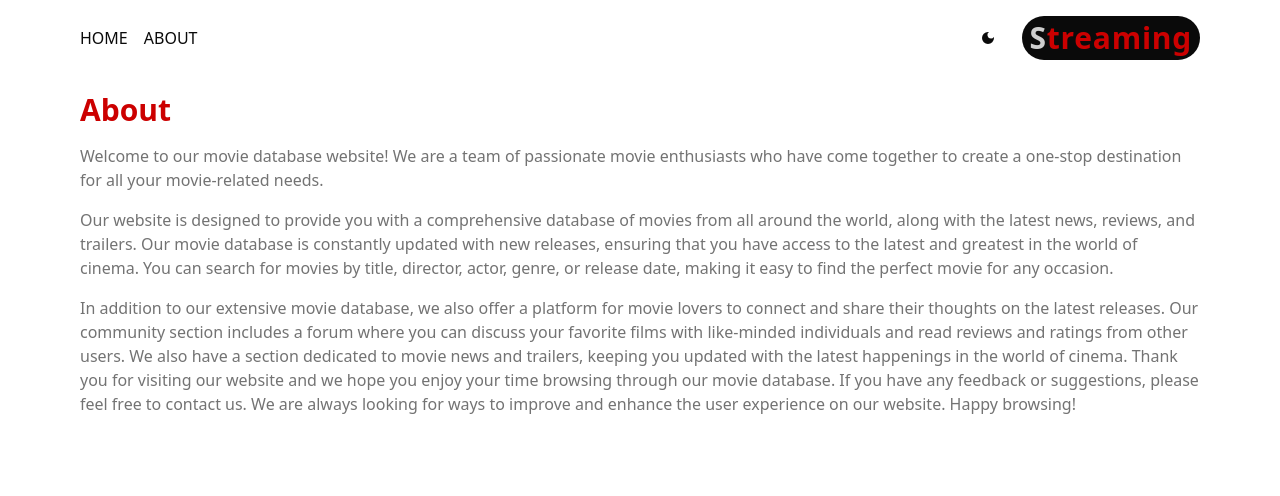
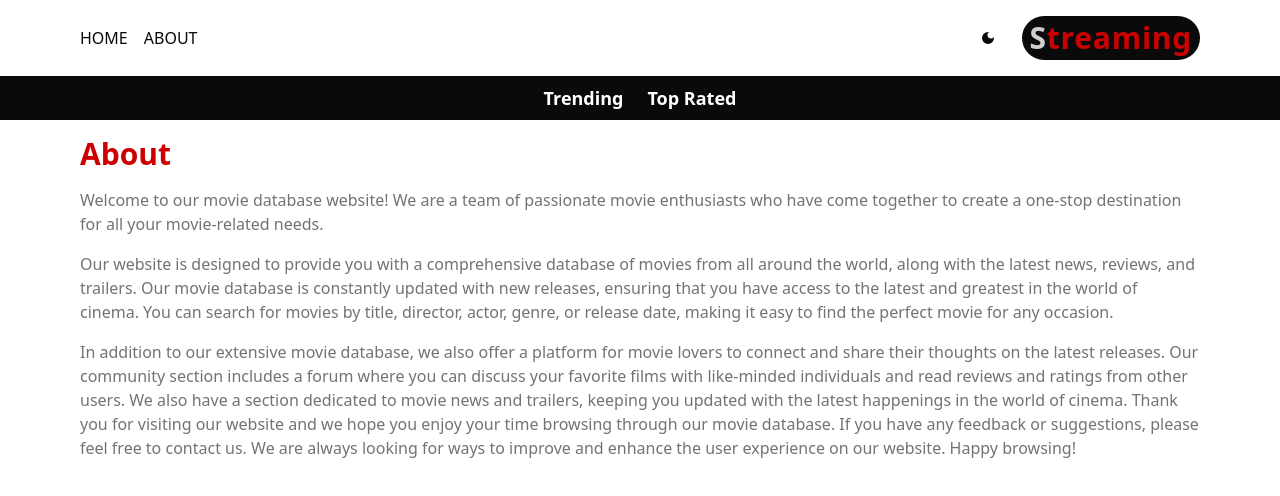
Before and after one commit to Denis-Omingo/movie-web, a Next.js app: page /about in a window 1280 px wide. Shown: the top 496 px of the page. Built offline with nearby package versions, Linux system fonts and the light colour scheme.

Commit message:
Feat: Add Navbar to display Trending and Top Rated Movies

```diff
--- a/app/about/page.tsx
+++ b/app/about/page.tsx
@@ -2,7 +2,7 @@ import { FC } from "react";
 
 const About: FC = () => {
   return (
-    <div className="max-w-6xl mx-auto p-4 space-y-4 bg-card text-card-foreground rounded-lg">
+    <div className="max-w-6xl mx-auto p-4 space-y-4">
       <h1 className="text-3xl font-semibold text-primary">About</h1>
 
       <p className="text-muted-foreground">
--- a/app/layout.tsx
+++ b/app/layout.tsx
@@ -3,6 +3,7 @@ import { Poppins, Bebas_Neue } from "next/font/google";
 import "./globals.css";
 import Providers from "./Providers";
 import Header from "@/components/Header";
+import Navbar from "@/components/Navbar/Navbar";
 
 const poppins = Poppins({
   variable: "--font-poppins",
@@ -31,6 +32,7 @@ export default function RootLayout({
       >
         <Providers>
           <Header />
+          <Navbar/>
           {children}
         </Providers>
       </body>
--- /dev/null
+++ b/components/Navbar/Navbar.tsx
@@ -0,0 +1,15 @@
+'use client'
+
+import React from 'react'
+import NavbarItem from './NavbarItem'
+
+const Navbar: React.FC = () => {
+  return (
+    <nav className="flex justify-center gap-6 p-2 text-base lg:text-lg bg-foreground text-background transition-colors duration-100">
+      <NavbarItem title="Trending" param="fetchTrending" />
+      <NavbarItem title="Top Rated" param="fetchTopRated" />
+    </nav>
+  )
+}
+
+export default Navbar
--- /dev/null
+++ b/components/Navbar/NavbarItem.tsx
@@ -0,0 +1,29 @@
+'use client'
+
+import Link from 'next/link'
+import { useSearchParams } from 'next/navigation'
+
+type NavbarItemProps = {
+  title: string
+  param: string
+}
+
+export default function NavbarItem({ title, param }: NavbarItemProps) {
+  const searchParams = useSearchParams()
+  const genre = searchParams.get('genre')
+
+  const isActive = genre === param
+
+  return (
+    <Link
+      href={`/?genre=${param}`}
+      className={`font-semibold transition-colors duratio-90 ${
+        isActive
+          ? 'underline underline-offset-8 decoration-4 decoration-primary text-primary'
+          : 'hover:text-primary'
+      }`}
+    >
+      {title}
+    </Link>
+  )
+}
```
Also changed, not shown: 2 other files (tests, documents, lock files or other folders).
